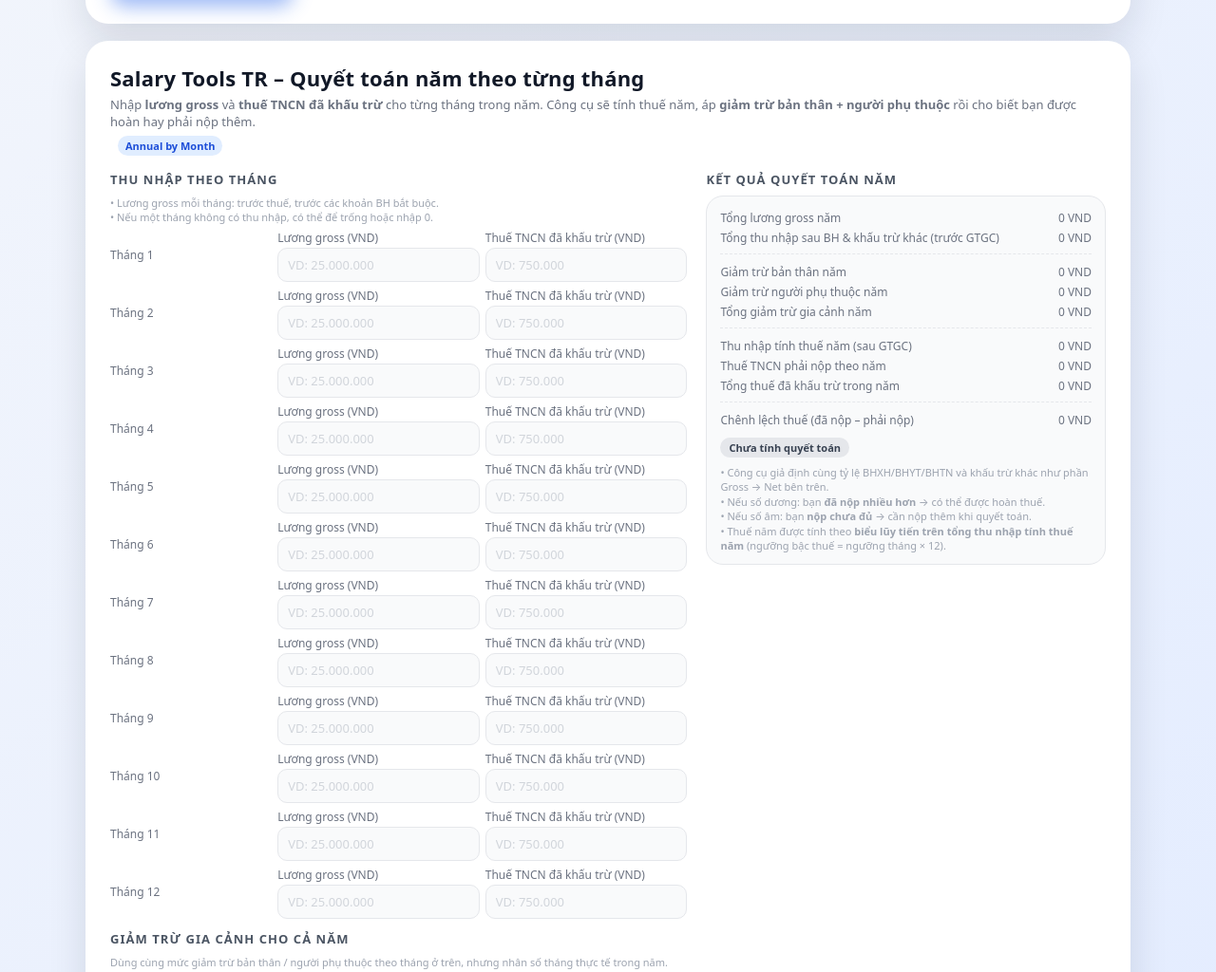
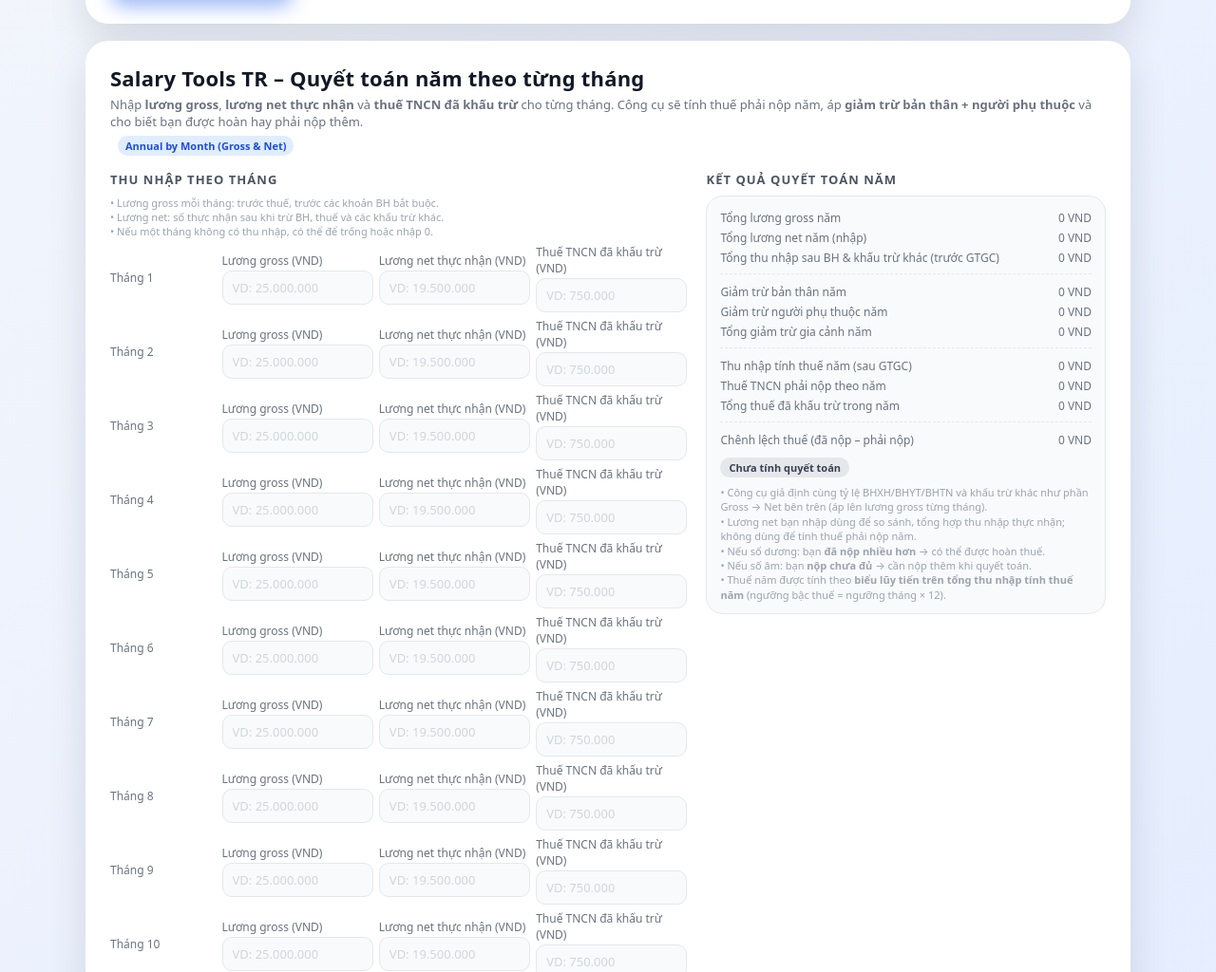
Before and after one commit to Trnq21/salary-tools-tr, a plain HTML site: page index.html in a window 1280 px wide. Shown: the part 710-1734 px from the top of the page at 95% size. Drawn offline with Linux system fonts and the light colour scheme.

Commit message:
Add files via upload

```diff
--- a/index.html
+++ b/index.html
@@ -315,10 +315,16 @@
 
     .month-row {
       display: grid;
-      grid-template-columns: minmax(0, .8fr) minmax(0, 1fr) minmax(0, 1fr);
+      grid-template-columns: minmax(0, .7fr) minmax(0, 1fr) minmax(0, 1fr) minmax(0, 1fr);
       gap: 6px;
       align-items: center;
       margin-bottom: 6px;
+    }
+
+    @media (max-width: 900px) {
+      .month-row {
+        grid-template-columns: minmax(0, 1fr) minmax(0, 1fr);
+      }
     }
 
     @media (max-width: 700px) {
@@ -552,11 +558,11 @@
         <div>
           <div class="title">Salary Tools TR – Quyết toán năm theo từng tháng</div>
           <div class="subtitle">
-            Nhập <b>lương gross</b> và <b>thuế TNCN đã khấu trừ</b> cho từng tháng trong năm. Công cụ sẽ tính thuế năm,
-            áp <b>giảm trừ bản thân + người phụ thuộc</b> rồi cho biết bạn được hoàn hay phải nộp thêm.
+            Nhập <b>lương gross</b>, <b>lương net thực nhận</b> và <b>thuế TNCN đã khấu trừ</b> cho từng tháng.
+            Công cụ sẽ tính thuế phải nộp năm, áp <b>giảm trừ bản thân + người phụ thuộc</b> và cho biết bạn được hoàn hay phải nộp thêm.
           </div>
         </div>
-        <div class="badge">Annual by Month</div>
+        <div class="badge">Annual by Month (Gross & Net)</div>
       </div>
     </div>
 
@@ -566,6 +572,7 @@
         <div class="section-title">Thu nhập theo tháng</div>
         <div class="section-subnote">
           • Lương gross mỗi tháng: trước thuế, trước các khoản BH bắt buộc.<br/>
+          • Lương net: số thực nhận sau khi trừ BH, thuế và các khấu trừ khác.<br/>
           • Nếu một tháng không có thu nhập, có thể để trống hoặc nhập 0.
         </div>
 
@@ -573,7 +580,7 @@
 
         <div class="section-title" style="margin-top:12px;">Giảm trừ gia cảnh cho cả năm</div>
         <div class="section-subnote">
-          Dùng cùng mức giảm trừ bản thân / người phụ thuộc theo tháng ở trên, nhưng nhân số tháng thực tế trong năm.
+          Dùng cùng mức giảm trừ bản thân / người phụ thuộc theo tháng ở card trên, nhân với số tháng thực tế trong năm.
         </div>
 
         <div class="inline-inputs">
@@ -614,9 +621,18 @@
       <div>
         <div class="section-title">Kết quả quyết toán năm</div>
         <div class="summary-card">
+          <div class="summary-row.label">
+            <span></span>
+            <span></span>
+          </div>
           <div class="summary-row label">
             <span>Tổng lương gross năm</span>
             <span id="totalAnnualGrossLabel">0 VND</span>
+          </div>
+
+          <div class="summary-row label">
+            <span>Tổng lương net năm (nhập)</span>
+            <span id="totalAnnualNetLabel">0 VND</span>
           </div>
 
           <div class="summary-row label">
@@ -670,7 +686,8 @@
           </div>
 
           <div class="annual-note">
-            • Công cụ giả định cùng tỷ lệ BHXH/BHYT/BHTN và khấu trừ khác như phần Gross → Net bên trên.<br/>
+            • Công cụ giả định cùng tỷ lệ BHXH/BHYT/BHTN và khấu trừ khác như phần Gross → Net bên trên (áp lên lương gross từng tháng).<br/>
+            • Lương net bạn nhập dùng để so sánh, tổng hợp thu nhập thực nhận; không dùng để tính thuế phải nộp năm.<br/>
             • Nếu số dương: bạn <b>đã nộp nhiều hơn</b> → có thể được hoàn thuế.<br/>
             • Nếu số âm: bạn <b>nộp chưa đủ</b> → cần nộp thêm khi quyết toán.<br/>
             • Thuế năm được tính theo <b>biểu lũy tiến trên tổng thu nhập tính thuế năm</b>
@@ -881,6 +898,19 @@
         colGross.appendChild(grossLabel);
         colGross.appendChild(grossInput);
 
+        const colNet = document.createElement("div");
+        const netLabel = document.createElement("div");
+        netLabel.className = "month-label";
+        netLabel.textContent = "Lương net thực nhận (VND)";
+        const netInput = document.createElement("input");
+        netInput.type = "text";
+        netInput.className = "month-net";
+        netInput.placeholder = "VD: 19.500.000";
+        netInput.inputMode = "numeric";
+        attachAccountingFormatter(netInput);
+        colNet.appendChild(netLabel);
+        colNet.appendChild(netInput);
+
         const colTax = document.createElement("div");
         const taxLabel = document.createElement("div");
         taxLabel.className = "month-label";
@@ -896,6 +926,7 @@
 
         row.appendChild(colLabel);
         row.appendChild(colGross);
+        row.appendChild(colNet);
         row.appendChild(colTax);
 
         container.appendChild(row);
@@ -920,6 +951,7 @@
       const annualDepMonths = Number(document.getElementById("annualDepMonths").value || 0);
 
       let totalGross = 0;
+      let totalNet = 0;
       let totalBeforeFamily = 0;
       let totalTaxPaid = 0;
 
@@ -927,9 +959,11 @@
 
       rows.forEach((row) => {
         const grossInput = row.querySelector(".month-gross");
+        const netInput = row.querySelector(".month-net");
         const taxInput = row.querySelector(".month-taxpaid");
 
         const gross = parseAccountingToNumber(grossInput.value);
+        const net = parseAccountingToNumber(netInput.value);
         const taxPaid = parseAccountingToNumber(taxInput.value);
 
         if (gross > 0) {
@@ -939,6 +973,10 @@
 
           totalGross += gross;
           totalBeforeFamily += beforeFamily;
+        }
+
+        if (net > 0) {
+          totalNet += net;
         }
 
         totalTaxPaid += taxPaid;
@@ -960,6 +998,7 @@
       const diff = totalTaxPaid - taxDue;
 
       document.getElementById("totalAnnualGrossLabel").textContent = formatVND(totalGross);
+      document.getElementById("totalAnnualNetLabel").textContent = formatVND(totalNet);
       document.getElementById("totalAnnualBeforeFamilyLabel").textContent = formatVND(totalBeforeFamily);
       document.getElementById("annualPersonalDedLabel").textContent = formatVND(annualPersonalDed);
       document.getElementById("annualDepDedLabel").textContent = formatVND(annualDepDed);
@@ -988,6 +1027,7 @@
       createMonthRows();
 
       document.getElementById("totalAnnualGrossLabel").textContent = "0 VND";
+      document.getElementById("totalAnnualNetLabel").textContent = "0 VND";
       document.getElementById("totalAnnualBeforeFamilyLabel").textContent = "0 VND";
       document.getElementById("annualPersonalDedLabel").textContent = "0 VND";
       document.getElementById("annualDepDedLabel").textContent = "0 VND";
```
